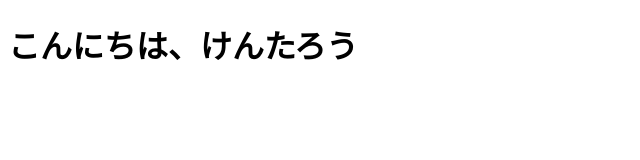
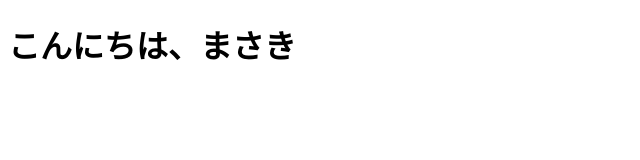
Before and after one commit to Izu-TABI/ken, a plain HTML site: page index.html in a window 1280 px wide. Shown: the whole page, without its empty margins (0-640 px from the left). Drawn offline with Linux system fonts and the light colour scheme.

Commit message:
change to masaki

```diff
--- a/index.html
+++ b/index.html
@@ -8,7 +8,7 @@
 </head>
 
 <body>
-  <h1>こんにちは、けんたろう</h1>
+  <h1>こんにちは、まさき</h1>
 </body>
 
 </html>
```
